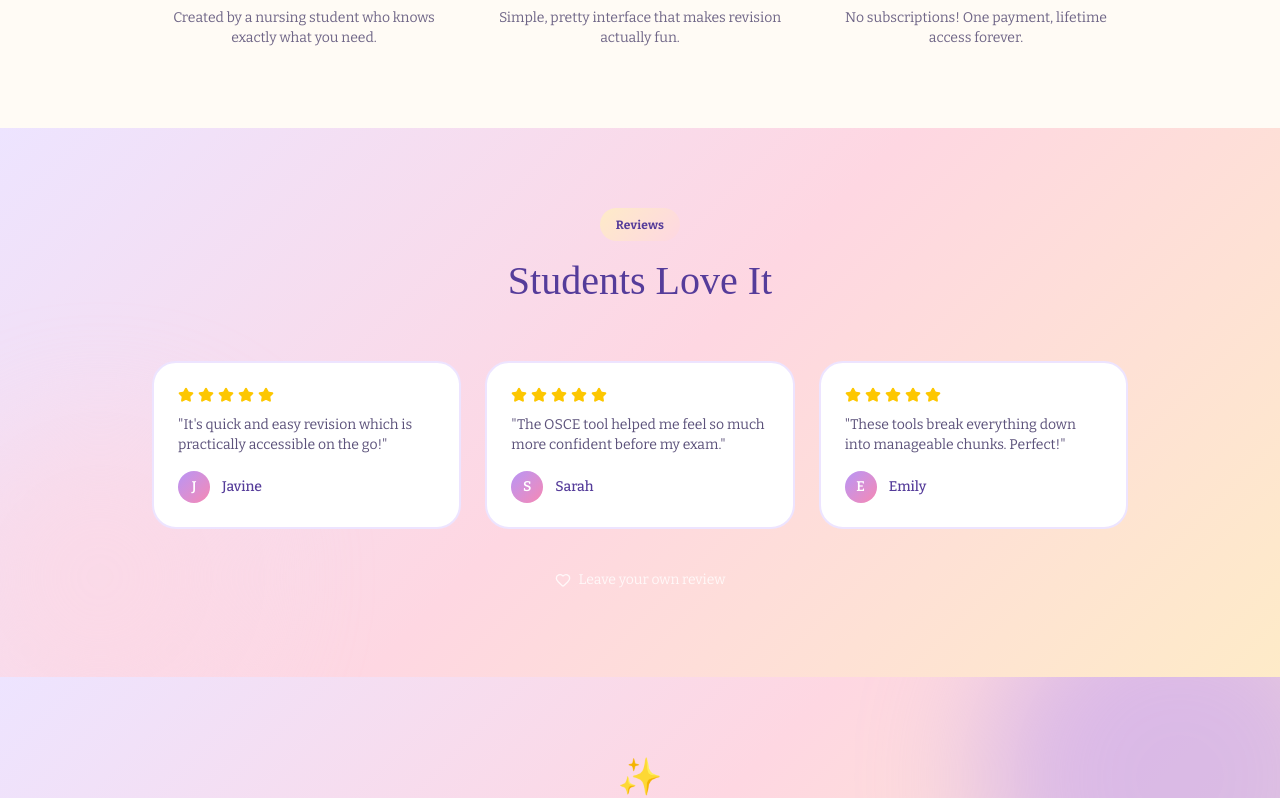
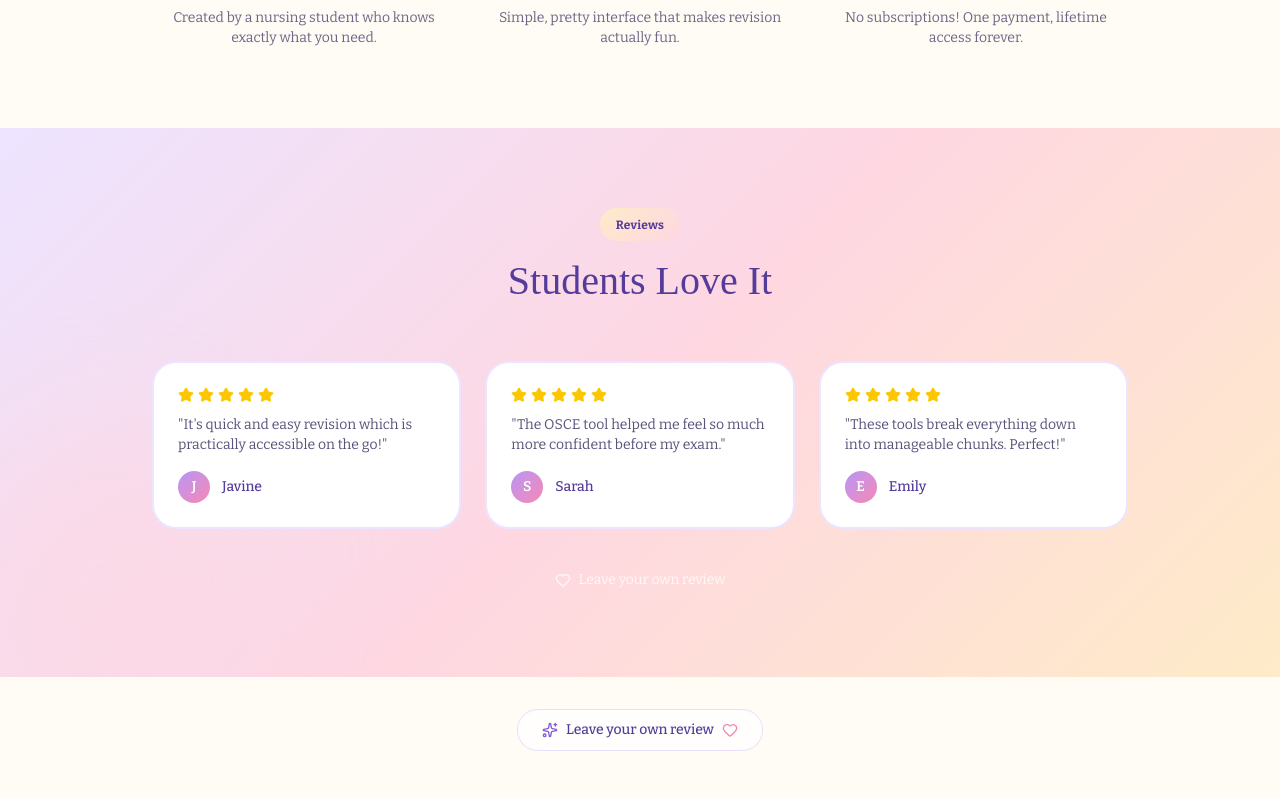
Before and after one commit to laurencaitlinemmerson-tech/revision-foundations-saas, a Next.js app: page / in a window 1280 px wide. Shown: the part 2282-3080 px from the top of the page. Built offline with nearby package versions, Linux system fonts and the light colour scheme; no server answers; a web font is replaced by a local one.

Commit message:
Update page.tsx

```diff
--- a/src/app/page.tsx
+++ b/src/app/page.tsx
@@ -12,22 +12,20 @@ export default function HomePage() {
 
       {/* Hero Section */}
       <section className="gradient-hero min-h-screen relative overflow-hidden flex items-center">
-        {/* Decorative blobs */}
         <div className="blob blob-1" />
         <div className="blob blob-2" />
         <div className="blob blob-3" />
 
         <div className="max-w-6xl mx-auto px-6 py-32 relative z-10">
           <div className="text-center max-w-3xl mx-auto">
+            {/* The Badge Style you liked */}
             <div className="fade-in inline-flex items-center gap-2 bg-white/80 backdrop-blur px-4 py-2 rounded-full text-sm font-medium mb-8 border border-[var(--lavender)]/30">
               <Sparkles className="w-4 h-4 text-[var(--purple)]" />
               <span className="text-[var(--plum)]">For Children's Nursing Students</span>
               <Heart className="w-4 h-4 text-[var(--pink)]" />
             </div>
 
-            <h1 className="fade-in mb-2">
-              Revision Foundations
-            </h1>
+            <h1 className="fade-in mb-2">Revision Foundations</h1>
 
             <p className="fade-in text-xl md:text-2xl text-[var(--plum)] font-medium mb-4">
               Your Nursing Bestie for OSCEs & Exams
@@ -54,7 +52,6 @@ export default function HomePage() {
           </div>
         </div>
 
-        {/* Wave divider */}
         <div className="wave-divider">
           <svg viewBox="0 0 1200 120" preserveAspectRatio="none">
             <path d="M321.39,56.44c58-10.79,114.16-30.13,172-41.86,82.39-16.72,168.19-17.73,250.45-.39C823.78,31,906.67,72,985.66,92.83c70.05,18.48,146.53,26.09,214.34,3V120H0V95.8C57.1,118.92,150.63,69.29,321.39,56.44Z" fill="var(--cream)"></path>
@@ -85,7 +82,6 @@ export default function HomePage() {
       {/* Tools Section */}
       <section className="bg-lilac section relative overflow-hidden">
         <div className="blob blob-1" style={{ opacity: 0.3 }} />
-
         <div className="max-w-6xl mx-auto px-6 relative z-10">
           <div className="text-center mb-14">
             <span className="badge badge-purple mb-4">Our Tools</span>
@@ -96,7 +92,6 @@ export default function HomePage() {
           </div>
 
           <div className="grid md:grid-cols-2 gap-8">
-            {/* OSCE Card */}
             <div className="card">
               <div className="flex justify-between items-start mb-5">
                 <div className="icon-box">
@@ -124,7 +119,6 @@ export default function HomePage() {
               </Link>
             </div>
 
-            {/* Quiz Card */}
             <div className="card">
               <div className="flex justify-between items-start mb-5">
                 <div className="icon-box">
@@ -165,24 +159,9 @@ export default function HomePage() {
 
           <div className="grid md:grid-cols-3 gap-8">
             {[
-              {
-                icon: Users,
-                emoji: '👩‍🎓',
-                title: 'By a Student',
-                desc: 'Created by a nursing student who knows exactly what you need.',
-              },
-              {
-                icon: Zap,
-                emoji: '⚡',
-                title: 'Easy to Use',
-                desc: 'Simple, pretty interface that makes revision actually fun.',
-              },
-              {
-                icon: Gift,
-                emoji: '🎁',
-                title: 'Pay Once',
-                desc: 'No subscriptions! One payment, lifetime access forever.',
-              },
+              { emoji: '👩‍🎓', title: 'By a Student', desc: 'Created by a nursing student who knows exactly what you need.' },
+              { emoji: '⚡', title: 'Easy to Use', desc: 'Simple, pretty interface that makes revision actually fun.' },
+              { emoji: '🎁', title: 'Pay Once', desc: 'No subscriptions! One payment, lifetime access forever.' },
             ].map((item, i) => (
               <div key={i} className="text-center">
                 <div className="text-4xl mb-4">{item.emoji}</div>
@@ -194,18 +173,30 @@ export default function HomePage() {
         </div>
       </section>
 
-      {/* Testimonials */}
-      <Testimonials />
+      {/* Testimonials & Review Button */}
+      <section className="bg-cream pb-20">
+        <Testimonials />
 
-      {/* CTA */}
+        {/* NEW: Styled Review Button */}
+        <div className="flex justify-center mt-8">
+          <Link
+            href="/reviews"
+            className="inline-flex items-center gap-2 bg-white/80 backdrop-blur px-6 py-2.5 rounded-full text-sm font-medium border border-[var(--lavender)]/30 transition-all hover:bg-white hover:shadow-md active:scale-95"
+          >
+            <Sparkles className="w-4 h-4 text-[var(--purple)]" />
+            <span className="text-[var(--plum)]">Leave your own review</span>
+            <Heart className="w-4 h-4 text-[var(--pink)]" />
+          </Link>
+        </div>
+      </section>
+
+      {/* CTA Section */}
       <section className="gradient-hero section relative overflow-hidden">
         <div className="blob blob-1" />
         <div className="max-w-2xl mx-auto px-6 text-center relative z-10">
           <div className="text-4xl mb-6">✨</div>
           <h2 className="mb-4 text-white">Ready to Start?</h2>
-          <p className="text-white/80 mb-8">
-            Your nursing exams don't stand a chance.
-          </p>
+          <p className="text-white/80 mb-8">Your nursing exams don't stand a chance.</p>
           <div className="flex flex-col sm:flex-row gap-4 justify-center">
             <Link href="/pricing" className="btn-primary px-8 py-4 bg-white text-[var(--purple)] hover:bg-white/90">
               <Sparkles className="w-5 h-5" />
@@ -222,15 +213,8 @@ export default function HomePage() {
       {/* WhatsApp CTA */}
       <section className="bg-cream py-12">
         <div className="max-w-2xl mx-auto px-6 text-center">
-          <p className="text-[var(--plum-dark)]/70 mb-4">
-            Got questions? I'm always happy to chat!
-          </p>
-          <a
-            href="https://wa.me/447572650980"
-            target="_blank"
-            rel="noopener noreferrer"
-            className="btn-secondary"
-          >
+          <p className="text-[var(--plum-dark)]/70 mb-4">Got questions? I'm always happy to chat!</p>
+          <a href="https://wa.me/447572650980" target="_blank" rel="noopener noreferrer" className="btn-secondary">
             <svg className="w-5 h-5" fill="currentColor" viewBox="0 0 24 24">
               <path d="M17.472 14.382c-.297-.149-1.758-.867-2.03-.967-.273-.099-.471-.148-.67.15-.197.297-.767.966-.94 1.164-.173.199-.347.223-.644.075-.297-.15-1.255-.463-2.39-1.475-.883-.788-1.48-1.761-1.653-2.059-.173-.297-.018-.458.13-.606.134-.133.298-.347.446-.52.149-.174.198-.298.298-.497.099-.198.05-.371-.025-.52-.075-.149-.669-1.612-.916-2.207-.242-.579-.487-.5-.669-.51-.173-.008-.371-.01-.57-.01-.198 0-.52.074-.792.372-.272.297-1.04 1.016-1.04 2.479 0 1.462 1.065 2.875 1.213 3.074.149.198 2.096 3.2 5.077 4.487.709.306 1.262.489 1.694.625.712.227 1.36.195 1.871.118.571-.085 1.758-.719 2.006-1.413.248-.694.248-1.289.173-1.413-.074-.124-.272-.198-.57-.347m-5.421 7.403h-.004a9.87 9.87 0 01-5.031-1.378l-.361-.214-3.741.982.998-3.648-.235-.374a9.86 9.86 0 01-1.51-5.26c.001-5.45 4.436-9.884 9.888-9.884 2.64 0 5.122 1.03 6.988 2.898a9.825 9.825 0 012.893 6.994c-.003 5.45-4.437 9.884-9.885 9.884m8.413-18.297A11.815 11.815 0 0012.05 0C5.495 0 .16 5.335.157 11.892c0 2.096.547 4.142 1.588 5.945L.057 24l6.305-1.654a11.882 11.882 0 005.683 1.448h.005c6.554 0 11.89-5.335 11.893-11.893a11.821 11.821 0 00-3.48-8.413z"/>
             </svg>
```
